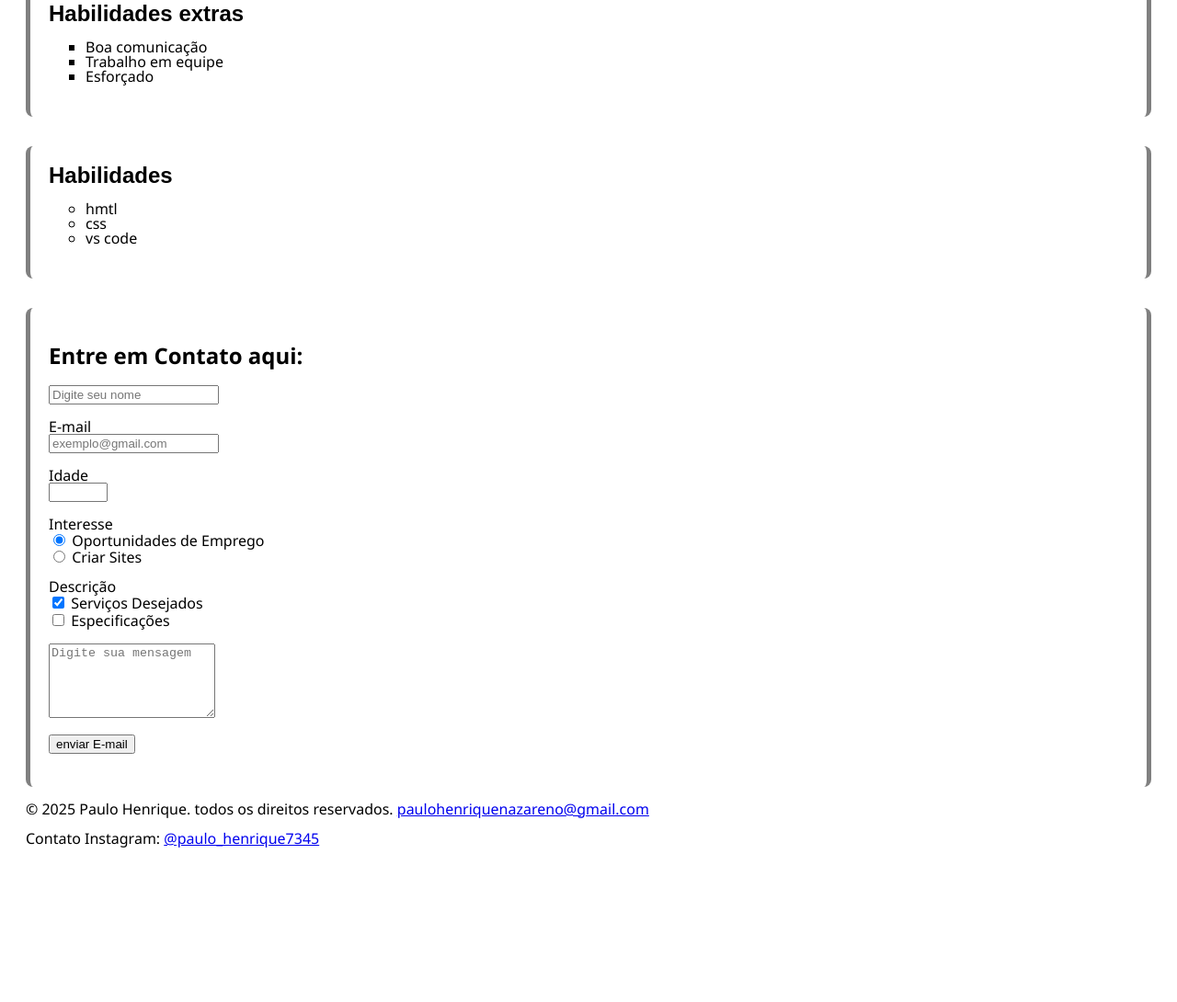
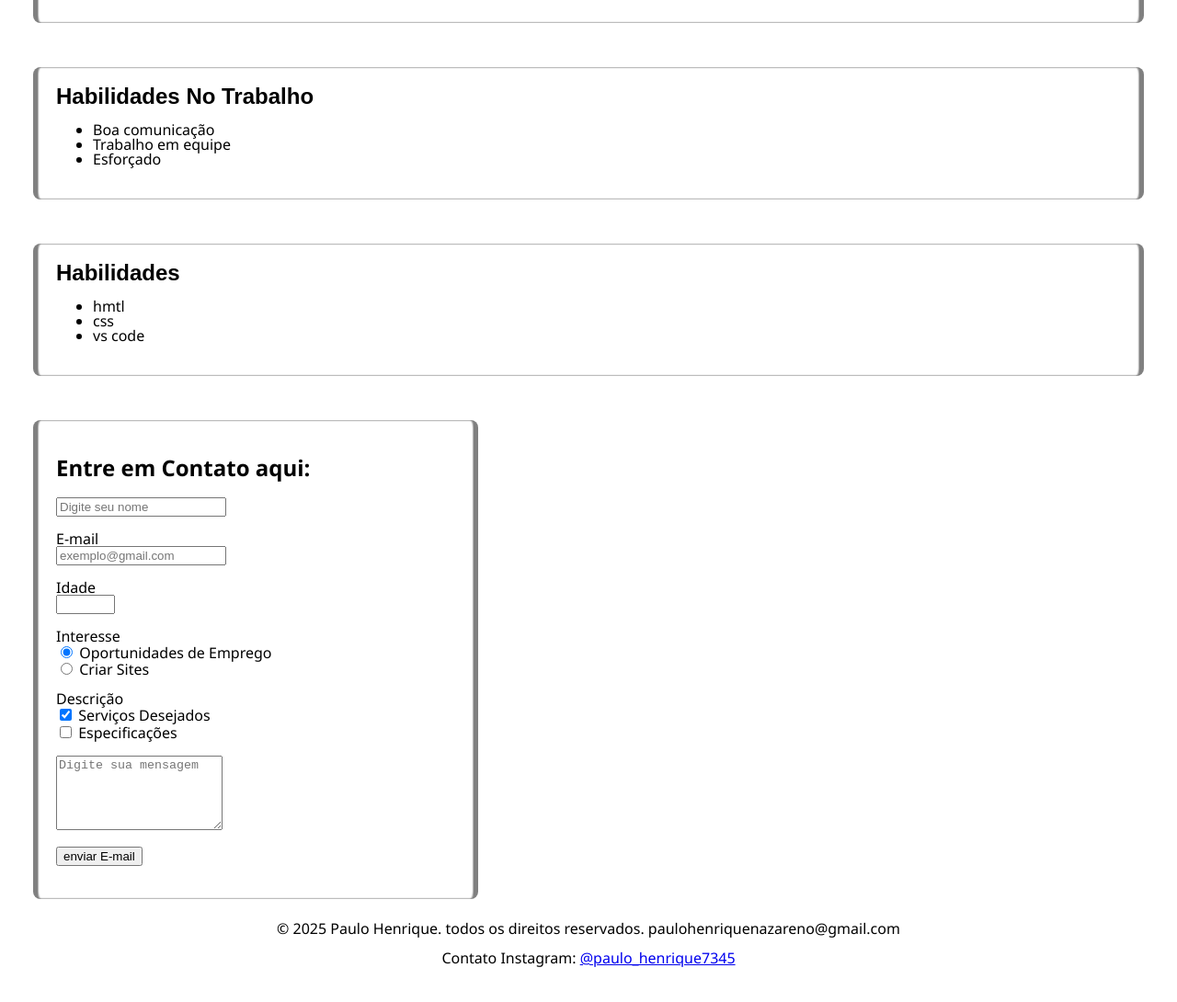
Before and after one commit to PauloHenriqueCMD/Final, a plain HTML site: page index.html in a window 1280 px wide. Shown: the part 700-1790 px from the top of the page at 92% size. Before the commit the page ends 1664 px from the top, so only its background shows below. Drawn offline with Linux system fonts and the light colour scheme.

Commit message:
adicionei o grid conteiner

```diff
--- a/index.html
+++ b/index.html
@@ -11,7 +11,7 @@
     <h1> Paulo Henrique da Silva </h1>
 
     <div>
-      <img  src="4f616629-7071-4a85-8c72-248fc5422c50.jpeg" alt="Paulo Henrique" width="150">
+      <img  src="4f616629-7071-4a85-8c72-248fc5422c50.jpeg" alt="Paulo Henrique" width="200">
 
     </div>
 
@@ -34,8 +34,8 @@
   </section><br><br>
 
   <section id="Habilidades extras" class="secao">
-  <h2> Habilidades extras</h2>
-  <ul Type="square">
+  <h2> Habilidades No Trabalho</h2>
+  <ul Type="disc">
     <li>Boa comunicação </li>
     <li>Trabalho em equipe</li>
     <li>Esforçado</li>
@@ -45,14 +45,16 @@
 
   <section id="Habilidades" class="secao">
   <h2> Habilidades </h2>
-  <ul Type="circle">
+  <ul Type="disc">
     <li>hmtl</li>
     <li>css</li>
     <li>vs code</li>
 
   </ul>
   </section><br><br>
+  </div>
 
+  <div class="grid-container">
   <section id="Entre em Contato aqui:" class="secao">
   <h1> Entre em Contato aqui: </h1>
   <form action="#" method="post">
@@ -86,7 +88,7 @@
     <P>
       <button onclick="window.location; herf =maitto;"> enviar E-mail </button>
     </P>
-
+  </div>
 
   </form>
   </section>
@@ -95,13 +97,14 @@
 
 
 <footer>
-  <p> &copy 2025 Paulo Henrique. todos os direitos reservados. <a href="paulohenriquenazareno@gmail.com">
-      paulohenriquenazareno@gmail.com </p></a>
+  <p> &copy 2025 Paulo Henrique. todos os direitos reservados.  paulohenriquenazareno@gmail.com
+  </p>
+
   <p> Contato Instagram:
 
     <a href="https://www.instagram.com/paulo_henrique7345"> @paulo_henrique7345 </a>
   </p>
-  <a href="paulohenriquenazareno@gmail.com">
+
 
 </footer>
 
--- a/style.css
+++ b/style.css
@@ -12,8 +12,9 @@ h2 {
    text-align:center;
    padding: 30px 20px;
    border-radius: 8px;
-   box-shadow: 0 4px 5px;
+   box-shadow: 0px 4px 5px;
    justify-content: center;
+
 }
 
  body{
@@ -26,6 +27,7 @@ h2 {
    justify-content:center;
    display:inline;
    display: block;
+
 }
 
  .secao {
@@ -33,9 +35,26 @@ h2 {
    border-left: 5px solid gray;
    border-right: 5px solid gray;
    border-radius: 8px;
+   margin: 8px;
+   box-shadow: inset  0px 0px 2px;
 }
 
  section {
    display: block;
+}
 
- }
+footer {
+   align-items: center;
+   text-align: center;
+
+}
+
+img {
+   border-radius: 8px;
+}
+
+.grid-container {
+   display: grid;
+   grid-template-columns: 500px 10px 10px;
+   gap: 10px;
+}
```
